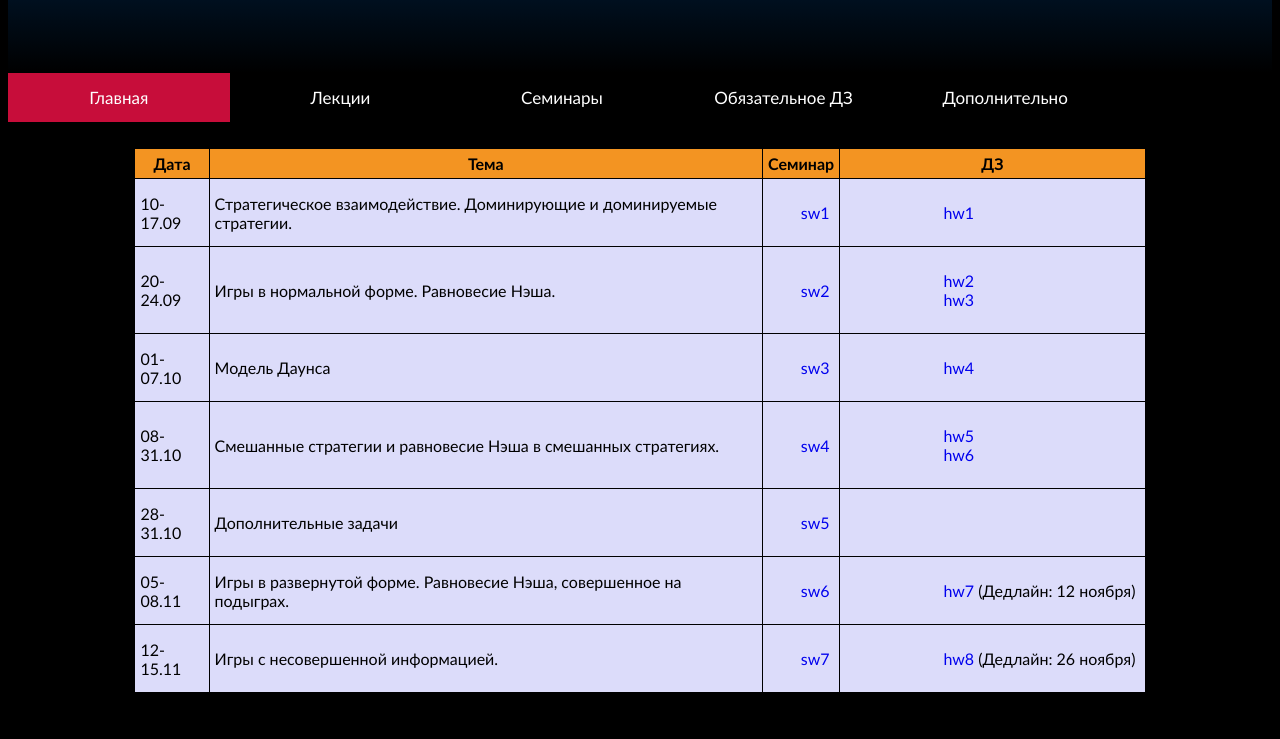
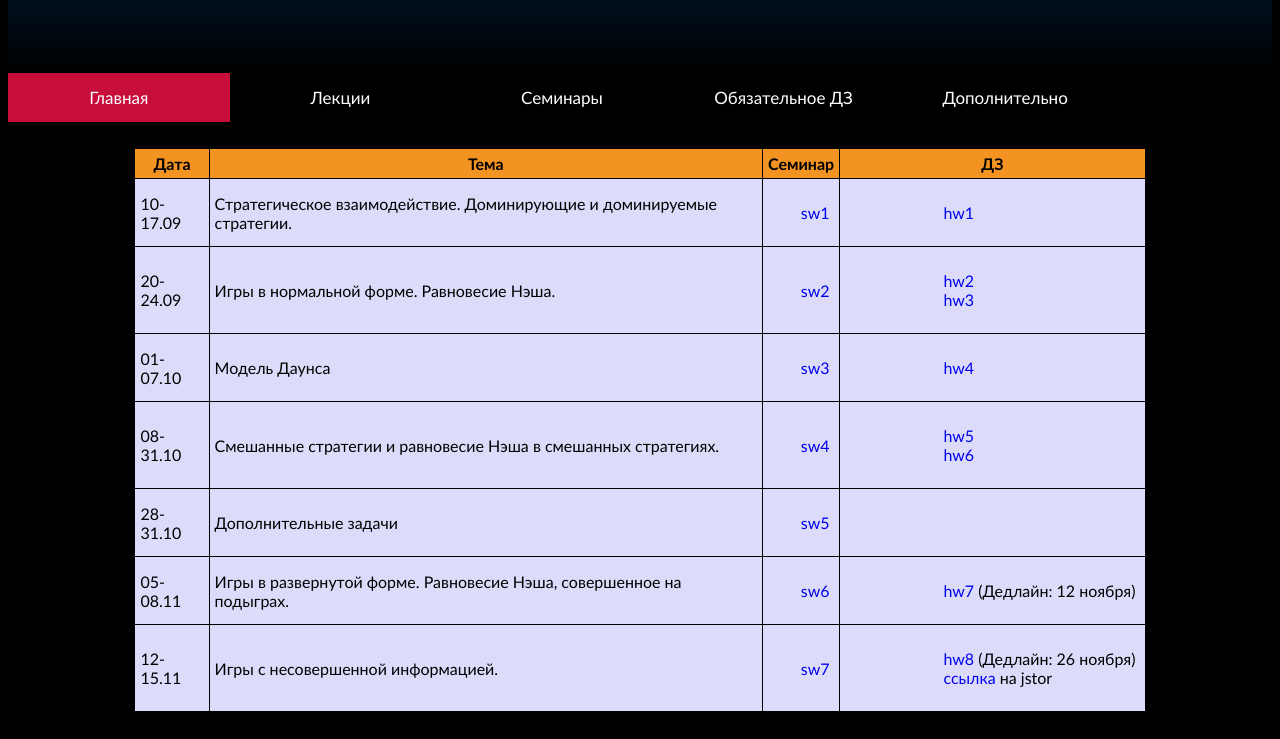
Before and after one commit to nvasilenok/nvasilenok.github.io, a plain HTML site: page hse/games/gt_sw.html in a window 1280 px wide. Shown: the part 175-914 px from the top of the page. Drawn offline with Linux system fonts and the light colour scheme.

Commit message:
change hw8

```diff
--- a/hse/games/gt_sw.html
+++ b/hse/games/gt_sw.html
@@ -111,6 +111,7 @@
 			<td>
 			<div class="tab">
 			<a href="hw/hw8.pdf">hw8</a> (Дедлайн: 26 ноября)
+			<a href="https://www.jstor.org/stable/2952354">ссылка</a> на jstor
 			</div></td>
 		</tr>
 	</table>
```
